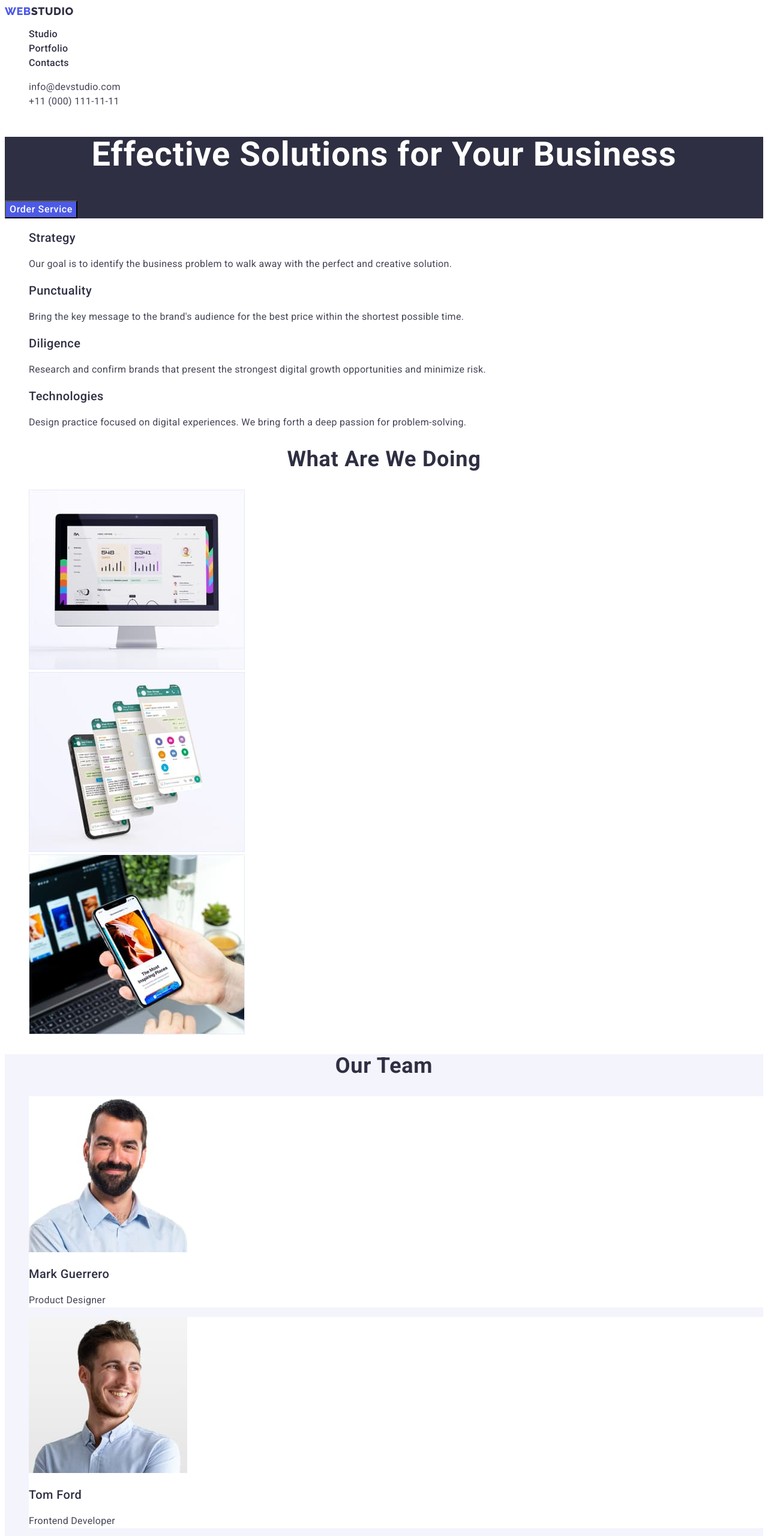
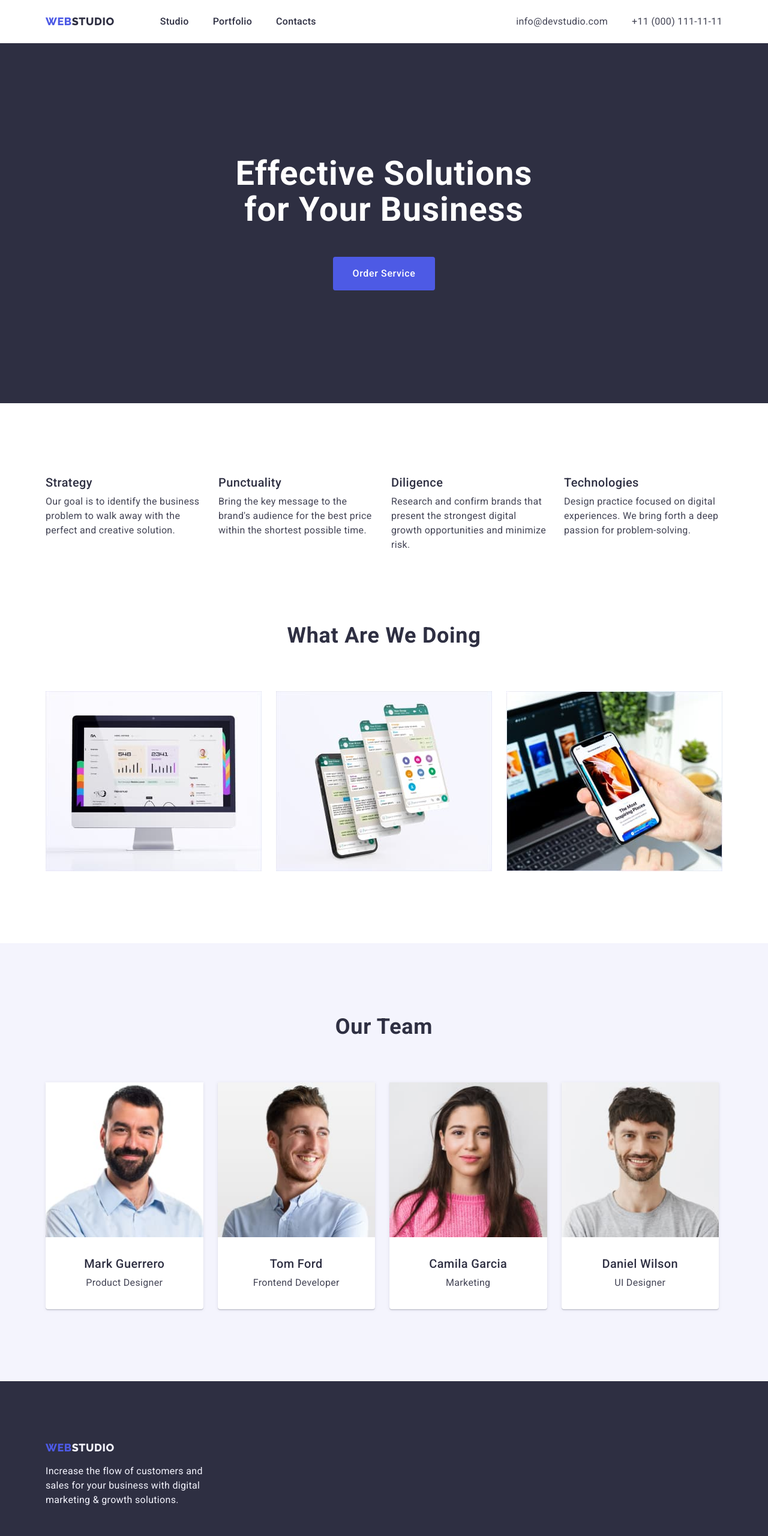
Before and after one commit to AndriiPyndyk/goit-markup-hw-03, a plain HTML site: page index.html in a window 1280 px wide. Shown: the top 2560 px of the page at 60% size. Drawn offline with nearby package versions, Linux system fonts and the light colour scheme.

Commit message:
Block model and Flexbox

```diff
--- a/css/styles.css
+++ b/css/styles.css
@@ -8,12 +8,34 @@
     --cornflower: #E7E9FC;
 }
 
-.body {
+body {
     font-family: 'Roboto', sans-serif;
     letter-spacing: 0.02em;
 
     color: var(--slate);
     background-color: var(--white);
+}
+
+h1,
+h2,
+h3,
+h4,
+p {
+    margin-top: 0;
+    margin-bottom: 0;
+}
+
+ul,
+ol {
+    margin-top: 0;
+    margin-bottom: 0;
+    padding-left: 0;
+}
+
+img {
+    display: block;
+    max-width: 100%;
+    height: auto;
 }
 
 .list {
@@ -33,6 +55,27 @@
     letter-spacing: 0.02em;
 
     color: var(--navy-blue);
+}
+
+.container {
+    width: 1158px;
+    margin-right: auto;
+    margin-left: auto;
+    padding-right: 15px;
+    padding-left: 15px;
+}
+
+.visually-hidden {
+    position: absolute;
+    width: 1px;
+    height: 1px;
+    margin: -1px;
+    border: 0;
+    padding: 0;
+    white-space: nowrap;
+    clip-path: inset(100%);
+    clip: rect(0 0 0 0);
+    overflow: hidden;
 }
 
 /* -----Navigation----- */
@@ -69,6 +112,8 @@
 
 .contacts {
     font-style: normal;
+
+    margin-left: auto;
 }
 
 .contacts-list .link {
@@ -90,6 +135,39 @@
     color: var(--ocean);
 }
 
+.header-container {
+    display: flex;
+    align-items: center;
+    padding-top: 24px;
+    padding-bottom: 24px;
+}
+
+.site-nav {
+    display: flex;
+    align-items: center;
+    column-gap: 76px;
+}
+
+.nav-menu.list {
+    display: flex;
+    align-items: center;
+    column-gap: 40px;
+}
+
+.contacts-list.list {
+    display: flex;
+    text-align: center;
+    margin-left: auto;
+}
+
+.contacts-list .link.tel {
+    margin-left: 40px;
+}
+
+.header-border {
+    border-bottom: 1px solid var(--cornflower);
+}
+
 
 /* -----Hero section----- */
 
@@ -97,14 +175,25 @@
     background-color: var(--navy-blue);
 }
 
-.hero > .hero-title {
+.hero-container {
+    text-align: center;
+
+    padding-top: 188px;
+    padding-bottom: 188px;
+}
+
+.hero .hero-title {
     font-weight: 700;
     font-size: 56px;
     line-height: 1.07;
-    text-align: center;
     letter-spacing: 0.02em;
 
     color: var(--white);
+
+    max-width: 496px;
+    margin-right: auto;
+    margin-left: auto;
+    margin-bottom: 48px;
 }
 
 .hero-btn {
@@ -112,13 +201,16 @@
     font-weight: 500;
     font-size: 16px;
     line-height: 1.5;
-    display: flex;
-    align-items: center;
     letter-spacing: 0.04em;
 
     color: var(--white);
     background-color: var(--iris);
     cursor: pointer;
+
+    min-width: 169px;
+    padding: 16px 32px;
+    border: none;
+    border-radius: 4px;
 }
 
 .hero-btn:hover,
@@ -128,6 +220,16 @@
 
 /* -----Company benefits section----- */
 
+.benefits-list {
+    display: flex;
+    column-gap: 24px;
+}
+
+.benefits-container {
+    padding-top: 120px;
+    padding-bottom: 120px;
+}
+
 .benefits-list .title {
     font-weight: 500;
     font-size: 20px;
@@ -135,6 +237,8 @@
     letter-spacing: 0.02em;
 
     color: var(--navy-blue);
+
+    margin-bottom: 8px;
 }
 
 .benefits-list .text {
@@ -143,16 +247,50 @@
     line-height: 1.5;
 }
 
+.benefits-list .item {
+    max-width: 264px;
+}
+
 /* -----What are we doing section----- */
 
+.services-container {
+    padding-bottom: 120px;
+}
+
+.services-container .section-title {
+    margin-bottom: 72px;
+}
+
+.services-list {
+    display: flex;
+    column-gap: 24px;
+}
 /* -----Our team section----- */
 
 .section.team {
     background-color: var(--cloud);
 }
 
+.team-list-container {
+    padding-top: 120px;
+    padding-bottom: 120px;
+}
+
+.team-list-container .section-title {
+    margin-bottom: 72px;
+}
+.team-list {
+    display: flex;
+    column-gap: 24px;
+    flex-wrap: wrap;
+}
+
 .team-list .item {
     background-color: var(--white);
+    flex-basis: calc((100% - 78px) / 4);
+
+    box-shadow: 0px 1px 6px rgba(46, 47, 66, 0.08), 0px 1px 1px rgba(46, 47, 66, 0.16), 0px 2px 1px rgba(46, 47, 66, 0.08);
+    border-radius: 0px 0px 4px 4px;
 }
 
 .team-list .title {
@@ -162,6 +300,8 @@
     letter-spacing: 0.02em;
 
     color: var(--navy-blue);
+
+    margin-bottom: 8px;
 }
 
 .team-list .text {
@@ -170,16 +310,34 @@
     line-height: 1.5;
 }
 
+.team-list-wrapper {
+    text-align: center;
+    padding: 32px 16px;
+}
+
 /* -----Footer----- */
 
 .footer {
     background-color: var(--navy-blue);
 }
 
+.footer-container .text {
+    margin-top: 16px;
+}
+
+.footer-container {
+    padding-top: 100px;
+    padding-bottom: 100px;
+}
+
+.footer-container .logo {
+    margin-bottom: 100px;
+}
 .footer .text {
     font-weight: 400;
     font-size: 16px;
     line-height: 1.5;
+    width: 264px;
 
     color: var(--cloud);
 }
@@ -200,12 +358,24 @@
     color: var(--iris);
     background-color: var(--cloud);
     cursor: pointer;
+
+    padding: 12px 24px;
+    border: 1px solid var(--cornflower);
+    border-radius: 4px;
 }
 
 .filter-list-btn:hover,
 .filter-list-btn:focus {
     color: var(--white);
     background-color: var(--ocean);
+}
+
+.filter-container .filter-list {
+    display: flex;
+    justify-content: center;
+    column-gap: 24px;
+    padding-top: 96px;
+    padding-bottom: 72px;
 }
 
 /* -----Project list----- */
@@ -217,6 +387,8 @@
     letter-spacing: 0.02em;
 
     color: var(--navy-blue);
+
+    margin-bottom: 8px;
 }
 
 .project-item .text {
@@ -226,3 +398,24 @@
 
     color: var(--slate);
 }
+
+.project-list-container {
+    padding-bottom: 120px;
+}
+
+.project-list-container .project-list {
+    display: flex;
+    align-items: center;
+    flex-wrap: wrap;
+    column-gap: 24px;
+    row-gap: 48px;
+}
+
+.project-list .project-item {
+    flex-basis: calc((100% - 48px) / 3);
+    border: 1px solid var(--cornflower);
+}
+
+.project-list-card-wrapper {
+    padding: 32px 16px;
+}
--- a/index.html
+++ b/index.html
@@ -5,18 +5,24 @@
     <meta http-equiv="X-UA-Compatible" content="IE=edge" />
     <meta name="viewport" content="width=device-width, initial-scale=1.0" />
     <title>WebStudio</title>
-    <link rel="preconnect" href="https://fonts.googleapis.com" />
-    <link rel="preconnect" href="https://fonts.gstatic.com" crossorigin />
+
     <link rel="preconnect" href="https://fonts.googleapis.com" />
     <link rel="preconnect" href="https://fonts.gstatic.com" crossorigin />
     <link
       href="https://fonts.googleapis.com/css2?family=Raleway:wght@800&family=Roboto:wght@400;500;700;900&display=swap"
       rel="stylesheet"
     />
+
+    <link
+      rel="stylesheet"
+      href="https://cdnjs.cloudflare.com/ajax/libs/modern-normalize/1.1.0/modern-normalize.min.css"
+    />
+
     <link rel="stylesheet" href="./css/styles.css" />
   </head>
-  <body class="body">
+  <body>
     <header>
+      <div class="container header-container">
         <nav class="site-nav">
           <a href="./index.html" class="logo link"
             >Web<span class="logo-span header">Studio</span>
@@ -36,30 +42,37 @@
                 >info@devstudio.com</a
               >
             </li>
+
             <li>
-            <a href="tel:+110001111111" class="link">+11 (000) 111-11-11</a>
+              <a href="tel:+110001111111" class="link tel"
+                >+11 (000) 111-11-11</a
+              >
             </li>
           </ul>
         </address>
+      </div>
     </header>
 
     <main>
       <!-- Hero section -->
       <section class="hero">
+        <div class="container hero-container">
           <h1 class="hero-title">Effective Solutions for Your Business</h1>
           <button class="hero-btn" type="button">Order Service</button>
+        </div>
       </section>
 
       <!-- Company benefits section -->
       <section class="section">
-        <h2 class="section-title" hidden>Company benefits</h2>
+        <div class="container benefits-container">
+          <h2 class="visually-hidden" hidden>Company benefits</h2>
 
           <ul class="benefits-list list">
             <li class="item">
               <h3 class="title">Strategy</h3>
               <p class="text">
-              Our goal is to identify the business problem to walk away with the
-              perfect and creative solution.
+                Our goal is to identify the business problem to walk away with
+                the perfect and creative solution.
               </p>
             </li>
 
@@ -87,10 +100,12 @@
               </p>
             </li>
           </ul>
+        </div>
       </section>
 
       <!-- What are we doing section -->
       <section class="section">
+        <div class="container services-container">
           <h2 class="section-title">What are we doing</h2>
           <ul class="services-list list">
             <li>
@@ -120,10 +135,12 @@
               />
             </li>
           </ul>
+        </div>
       </section>
 
       <!-- Our team section -->
       <section class="section team">
+        <div class="container team-list-container">
           <h2 class="section-title">Our Team</h2>
 
           <ul class="team-list list">
@@ -134,8 +151,10 @@
                 width="264"
                 height="260"
               />
+              <div class="team-list-wrapper">
                 <h3 class="title">Mark Guerrero</h3>
                 <p class="text">Product Designer</p>
+              </div>
             </li>
 
             <li class="item">
@@ -145,8 +164,10 @@
                 width="264"
                 height="260"
               />
+              <div class="team-list-wrapper">
                 <h3 class="title">Tom Ford</h3>
                 <p class="text">Frontend Developer</p>
+              </div>
             </li>
 
             <li class="item">
@@ -156,8 +177,10 @@
                 width="264"
                 height="260"
               />
+              <div class="team-list-wrapper">
                 <h3 class="title">Camila Garcia</h3>
                 <p class="text">Marketing</p>
+              </div>
             </li>
 
             <li class="item">
@@ -167,21 +190,26 @@
                 width="264"
                 height="260"
               />
+              <div class="team-list-wrapper">
                 <h3 class="title">Daniel Wilson</h3>
                 <p class="text">UI Designer</p>
+              </div>
             </li>
           </ul>
+        </div>
       </section>
     </main>
 
     <footer class="footer">
+      <div class="container footer-container">
         <a href="./index.html" class="logo link"
           >Web<span class="logo-span footer">Studio</span>
         </a>
         <p class="text">
-        Increase the flow of customers and sales for your business with digital
-        marketing & growth solutions.
+          Increase the flow of customers and sales for your business with
+          digital marketing & growth solutions.
         </p>
+      </div>
     </footer>
   </body>
 </html>
```
Also changed, not shown: portfolio.html (+45 -9 lines), images/instagram-stories-concept.jpg. Lines whose indentation alone changed are shown as unchanged.
